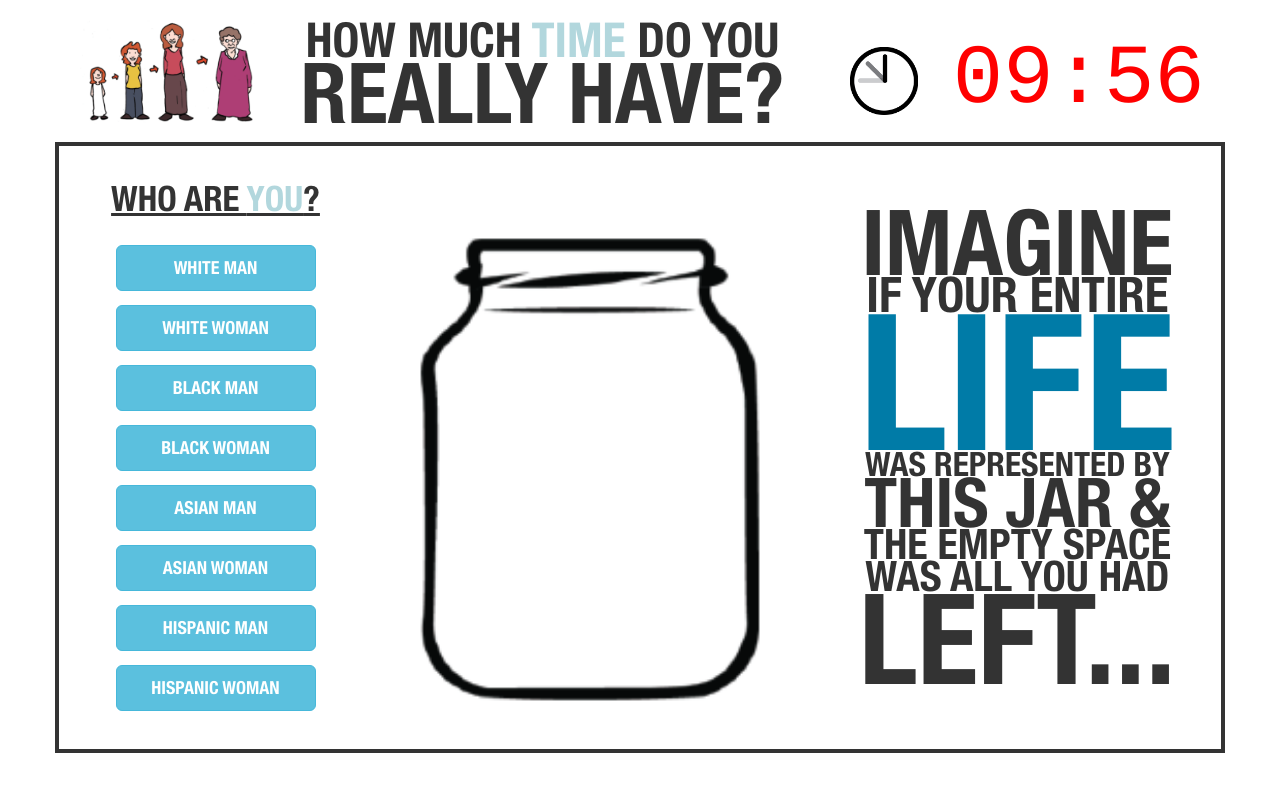
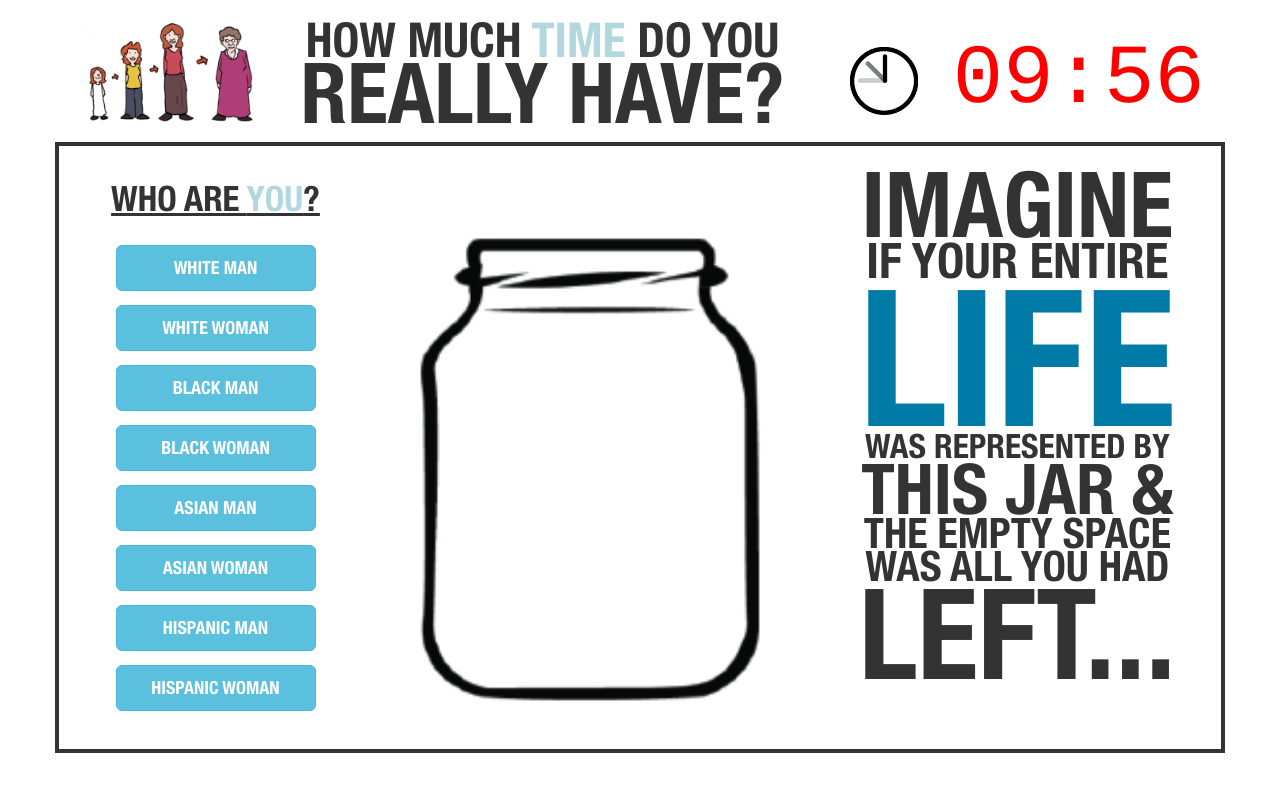
Before and after one commit to KunalBarde/Infographic-, a plain HTML site: page index.html in a window 1280 px wide. Drawn offline with Linux system fonts and the light colour scheme.

Commit message:
Fix words

```diff
--- a/css/stylesheet.css
+++ b/css/stylesheet.css
@@ -114,48 +114,6 @@ button
 	line-height: 3px;
 }
 
-#fline
-{
-	font-size: 650%;
-	display: inline-block;
-}
-
-#sline
-{
-	font-size: 350%;
-	display: inline-block;
-}
-#tline
-{
-	font-size: 1358%;
-	color: #007Ba7;
-	display: inline-block;
-}
-#ftline
-{
-	font-size: 240%;
-	display: inline-block;
-}
-#filine
-{
-	font-size: 490%;
-	display: inline-block;
-}
-#siline
-{
-	font-size: 300%;
-	display: inline-block;
-}
-#seline
-{
-	font-size: 300%;
-	display: inline-block;
-}
-#eline
-{
-	font-size: 900%;
-	display: inline-block;
-}
 .piechart
 {
 	display: inline;
@@ -189,3 +147,54 @@ canvas
 	background-repeat: no-repeat;
 	background-position: left;
 }
+
+#pc1
+{
+	float:left;
+	margin-left: 50px;
+
+}
+
+/* Words */
+
+.words
+{
+	display: inline;
+	line-height: 0.8em;
+}
+
+#fline
+{
+	font-size: 6.5em;
+}
+
+#sline
+{
+	font-size: 3.5em;
+}
+
+#tline
+{
+	font-size: 13.6em;
+	color: #007Ba7;
+}
+
+#ftline
+{
+	font-size: 2.4em;
+}
+
+#filine
+{
+	font-size: 5em;
+}
+
+#siline, #seline
+{
+	font-size: 3em;
+}
+
+#eline
+{
+	font-size: 9em;
+}
--- a/index.html
+++ b/index.html
@@ -64,22 +64,14 @@
     					<img src="img/jar.png" id="jarpic">
     				</div>
     				<div class="col-xs-4" id="rightcol">
-    					<br><br><br><br><br><br><br><br><br><br><br><br><br><br><br><br><br><br><br><br><br><br><br><br>
-    					<span id="fline">IMAGINE</span>
-    					<br><br><br><br><br><br><br><br>
-    					<span id="sline">IF YOUR ENTIRE</span>
-    					<br><br><br><br><br><br><br><br><br><br><br><br><br><br><br><br><br><br><br><br><br><br><br><br>
-    					<span id="tline">LIFE</span>
-    					<br><br><br><br><br><br>
-    					<span id="ftline">WAS REPRESENTED BY</span>
-    					<br><br><br><br><br><br><br><br><br><br>
-    					<span id="filine">THIS JAR &</span>
-    					<br><br><br><br><br><br><br>
-    					<span id="siline">THE EMPTY SPACE</span>
-    					<br><br><br><br><br><br><br>
-    					<span id="seline">WAS ALL YOU HAD</span>
-    					<br><br><br><br><br><br><br><br><br><br><br><br><br><br><br><br><br>
-    					<span id="eline">LEFT...</span>
+    					<span class="words" id="fline">IMAGINE</span>
+    					<span class="words" id="sline">IF YOUR ENTIRE</span>
+    					<span class="words" id="tline">LIFE</span>
+    					<span class="words" id="ftline">WAS REPRESENTED BY</span>
+    					<span class="words" id="filine">THIS JAR &</span>
+    					<span class="words" id="siline">THE EMPTY SPACE</span>
+    					<span class="words" id="seline">WAS ALL YOU HAD</span>
+    					<span class="words" id="eline">LEFT...</span>
     				</div>
     			</div>
     		</div>
```
